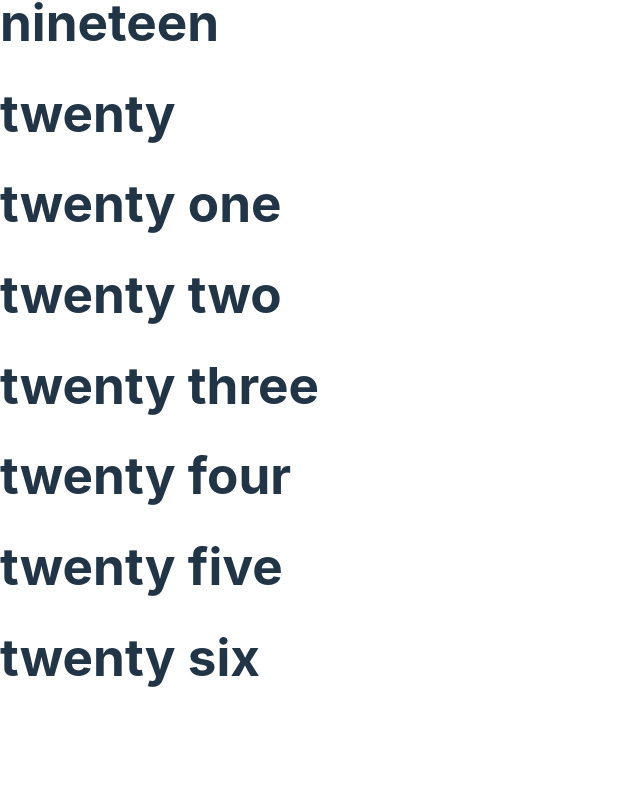
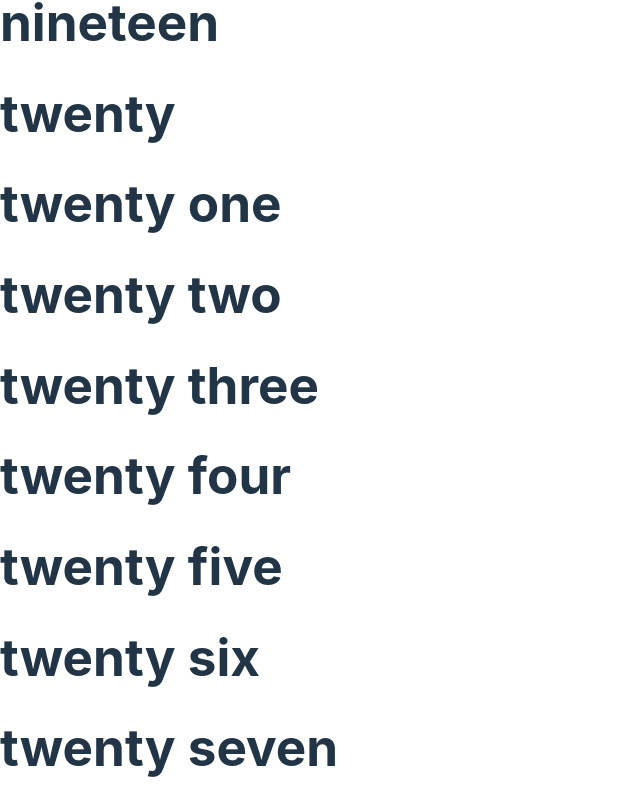
Before and after one commit to omor777/hook-form-practice, a React (Vite) app: page / in a window 1280 px wide. Shown: the part 1671-2481 px from the top of the page, without its empty margins (0-640 px from the left). Before the commit the page ends 2390 px from the top, so only its background shows below. Built offline with nearby package versions, Linux system fonts and the light colour scheme.

Commit message:
twenty seven

```diff
--- a/src/App.jsx
+++ b/src/App.jsx
@@ -27,6 +27,7 @@ const App = () => {
       <h1>twenty four</h1>
       <h1>twenty five</h1>
       <h1>twenty six</h1>
+      <h1>twenty seven</h1>
     </div>
   );
 };
```
